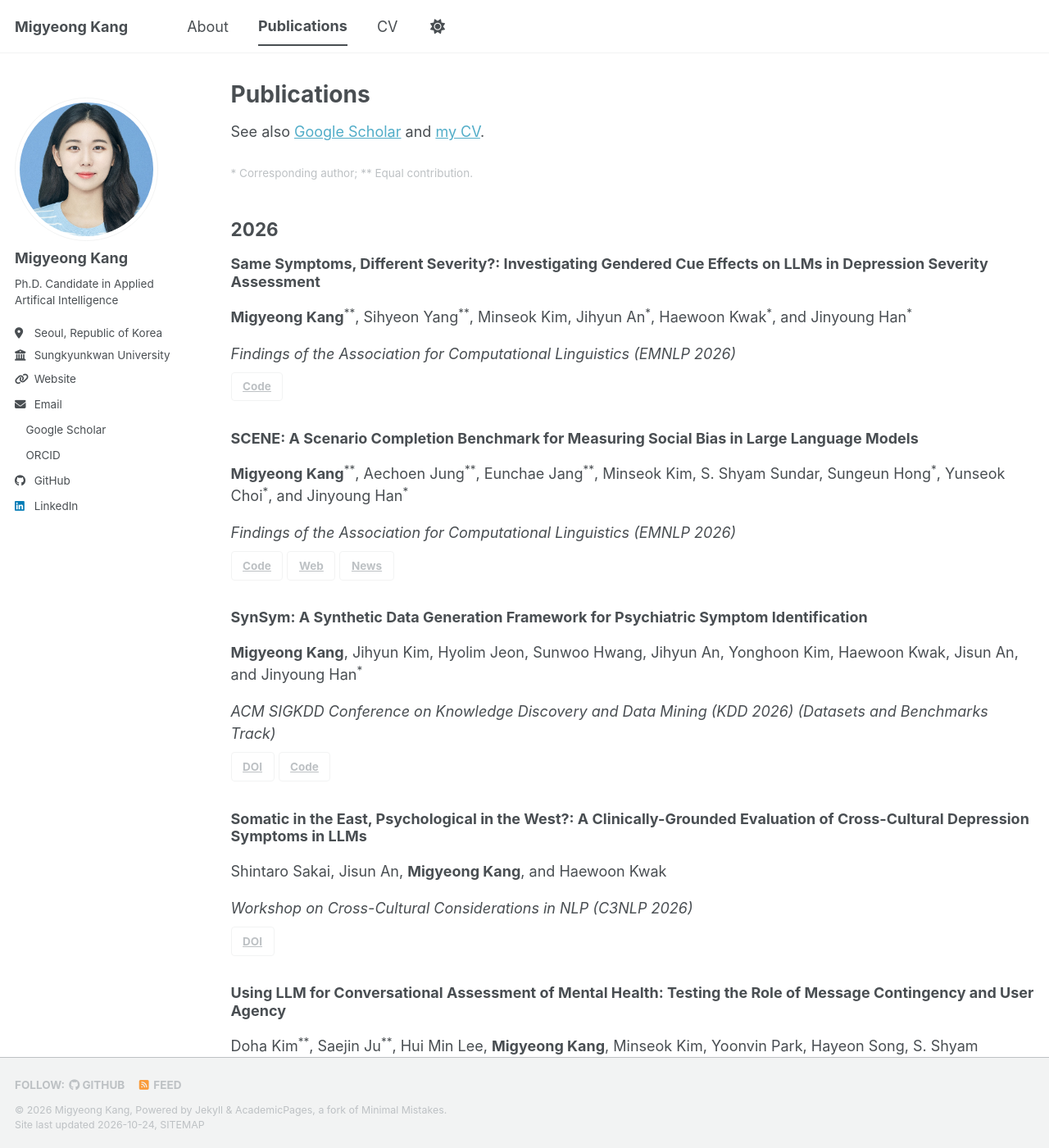
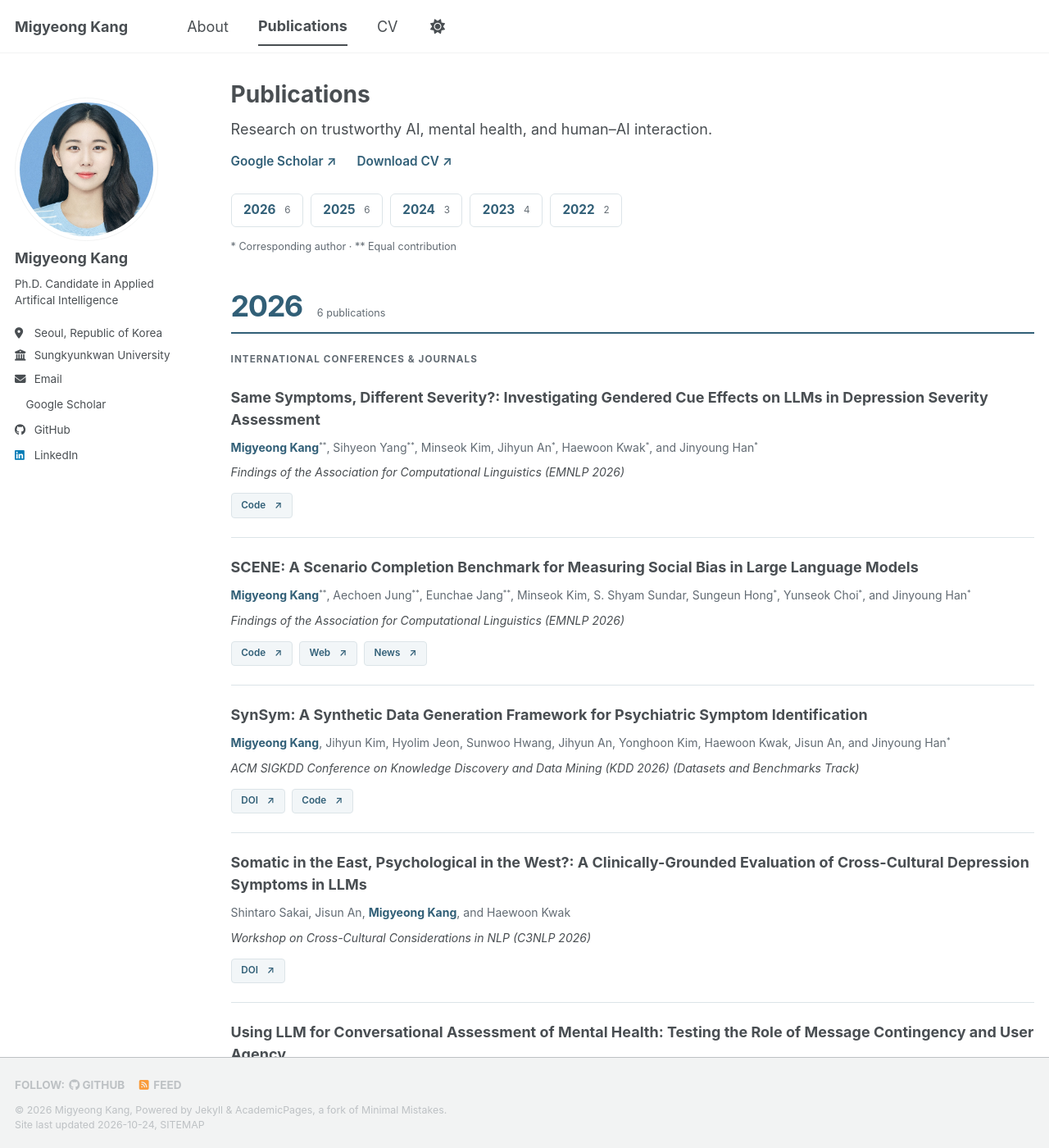
Before and after one commit to gyeong707/gyeong707.github.io, a Jekyll site: the page built from _pages/publications.html, in a window 1280 px wide and 1400 px high. Shown: the whole window at 82% size. Built offline with Jekyll 4.4.1, drawn with Linux system fonts in a browser that asks for light colours; a style sheet for code colours, icons or effects is not loaded; some of the changed text lies outside the part shown.

Commit message:
Refine publication design and update homepage highlights

```diff
--- a/_config.yml
+++ b/_config.yml
@@ -28,7 +28,7 @@ author:
   bio              : "Ph.D. Candidate in Applied Artifical Intelligence"
   location         : "Seoul, Republic of Korea"
   employer         : "Sungkyunkwan University"
-  uri              : "https://gyeong707.github.io"
+  uri              :
   email            : "gy77@g.skku.edu"
 
 
@@ -38,7 +38,7 @@ author:
   googlescholar    : "https://scholar.google.com/citations?user=3GAeEVIAAAAJ"
   inspire-hep      :
   impactstory      :
-  orcid            : "https://orcid.org/0000-0002-8537-8672"
+  orcid            :
   semantic         :
   ssrn             :
   pubmed           :
--- a/_pages/publications.html
+++ b/_pages/publications.html
@@ -5,31 +5,48 @@ permalink: /publications/
 author_profile: true
 ---
 
-<p>See also <a href="{{ site.author.googlescholar }}">Google Scholar</a>
-and <a href="{{ '/files/Migyeong_Kang_CV.pdf' | relative_url }}">my CV</a>.</p>
-<p class="page__meta">* Corresponding author; ** Equal contribution.</p>
-
 {% assign years = site.data.papers | group_by: "year" %}
+<div class="publications-page">
+  <div class="publications-intro">
+    <p>Research on trustworthy AI, mental health, and human–AI interaction.</p>
+    <div class="publications-resources">
+      <a href="{{ site.author.googlescholar }}">Google Scholar <span aria-hidden="true">↗</span></a>
+      <a href="{{ '/files/Migyeong_Kang_CV.pdf' | relative_url }}">Download CV <span aria-hidden="true">↗</span></a>
+    </div>
+  </div>
+  <nav class="publication-years" aria-label="Browse publications by year">
     {% for year in years %}
-<section aria-labelledby="year-{{ year.name }}">
+    <a href="#year-{{ year.name }}">{{ year.name }} <span>{{ year.items.size }}</span></a>
+    {% endfor %}
+  </nav>
+  <p class="publication-legend">* Corresponding author · ** Equal contribution</p>
+  {% for year in years %}
+  <section class="publication-year" aria-labelledby="year-{{ year.name }}">
+    <header class="publication-year-heading">
       <h2 id="year-{{ year.name }}">{{ year.name }}</h2>
+      <span>{{ year.items.size }} publications</span>
+    </header>
+    {% assign domestic_started = false %}
     {% for paper in year.items %}
-  {% if paper.category == "domestic" %}
-    {% assign previous_index = forloop.index0 | minus: 1 %}
-    {% if forloop.first or year.items[previous_index].category != "domestic" %}
-    <h3>Domestic Conferences</h3>
+      {% if paper.category == "domestic" and domestic_started == false %}
+        <h3 class="publication-category">Domestic Conferences</h3>
+        {% assign domestic_started = true %}
+      {% elsif forloop.first %}
+        <h3 class="publication-category">International Conferences &amp; Journals</h3>
       {% endif %}
-  {% endif %}
-  <article class="publication-entry" style="margin-bottom: 1.75em;">
-    <h3 style="margin-top: 1em; margin-bottom: 0.35em;">{{ paper.title | escape }}</h3>
-    <p style="margin-bottom: 0.35em;">{{ paper.authors | escape | replace: 'Migyeong Kang', '<strong>Migyeong Kang</strong>' | replace: 'Kang, M.', '<strong>Kang, M.</strong>' | replace: '**', '<sup>DOUBLESTAR</sup>' | replace: '*', '<sup>*</sup>' | replace: 'DOUBLESTAR', '**' }}</p>
-    <p style="margin-bottom: 0.5em;"><em>{{ paper.venue | escape }}</em></p>
-    <div>
+      <article class="paper{% if paper.category == 'domestic' %} paper--domestic{% endif %}" aria-labelledby="paper-{{ paper.id }}">
+        <h4 class="paper-title" id="paper-{{ paper.id }}">{{ paper.title | escape }}</h4>
+        <p class="paper-authors">{{ paper.authors | escape | replace: 'Migyeong Kang', '<strong>Migyeong Kang</strong>' | replace: 'Kang, M.', '<strong>Kang, M.</strong>' | replace: '**', '<sup>DOUBLESTAR</sup>' | replace: '*', '<sup>*</sup>' | replace: 'DOUBLESTAR', '**' }}</p>
+        <p class="paper-venue">{{ paper.venue | escape }}</p>
+        {% if paper.links.size > 0 %}
+        <div class="paper-links">
           {% for link in paper.links %}
-      <a class="btn btn--inverse" href="{{ link.url }}">{{ link.label }}</a>
+          <a href="{{ link.url }}" aria-label="{{ link.label }} for {{ paper.title | escape }}">{{ link.label }} <span aria-hidden="true">↗</span></a>
           {% endfor %}
         </div>
+        {% endif %}
       </article>
     {% endfor %}
   </section>
   {% endfor %}
+</div>
--- /dev/null
+++ b/_sass/layout/_publications.scss
@@ -0,0 +1,40 @@
+/* Scoped to the full publication list; the homepage keeps its own layout. */
+.publications-page {
+  --pub-accent: #315f77;
+  --pub-muted: #626b73;
+  --pub-line: #dce4e8;
+  --pub-tint: #f2f6f8;
+  .publications-intro > p { margin: 0 0 .75rem; line-height: 1.65; }
+  .publications-resources { display: flex; flex-wrap: wrap; gap: .6rem 1.4rem; }
+  .publications-resources a { color: var(--pub-accent); font-weight: 600; font-size: .85rem; text-decoration: none; }
+  .publication-years { display: flex; flex-wrap: wrap; gap: .5rem; margin: 1.5rem 0 .8rem; }
+  .publication-years a { display: inline-flex; align-items: center; gap: .6rem; padding: .45rem .8rem; border: 1px solid var(--pub-line); border-radius: 6px; color: var(--pub-accent); text-decoration: none; font-weight: 700; font-size: .85rem; }
+  .publication-years span { color: var(--pub-muted); font-size: .65rem; font-weight: 400; }
+  .publication-legend { font-size: .7rem; color: var(--pub-muted); margin-bottom: 2.3rem; }
+  .publication-year { margin-bottom: 3rem; }
+  .publication-year-heading { display: flex; align-items: baseline; gap: 1rem; border-bottom: 2px solid var(--pub-accent); padding-bottom: .55rem; }
+  .publication-year-heading h2 { margin: 0; padding: 0; border: 0; color: var(--pub-accent); font-size: 2rem; letter-spacing: -.04em; scroll-margin-top: 5rem; }
+  .publication-year-heading > span { color: var(--pub-muted); font-size: .7rem; }
+  .publication-category { margin: 1.3rem 0 .25rem; font-size: .65rem; font-weight: 700; letter-spacing: .09em; text-transform: uppercase; color: var(--pub-muted); }
+  .paper { padding: 1.2rem 0 1.3rem; border-bottom: 1px solid var(--pub-line); }
+  .paper-title { margin: 0 0 .5rem; font-size: 1rem; line-height: 1.5; font-weight: 700; }
+  .paper-authors { margin: 0 0 .4rem; font-size: .78rem; line-height: 1.75; color: var(--pub-muted); }
+  .paper-authors strong { color: var(--pub-accent); font-weight: 700; }
+  .paper-authors sup { font-size: .65em; }
+  .paper-venue { margin: 0; font-size: .78rem; line-height: 1.6; font-style: italic; }
+  .paper-links { display: flex; flex-wrap: wrap; gap: .45rem; margin-top: .75rem; }
+  .paper-links a { display: inline-flex; align-items: center; gap: .6rem; padding: .3rem .65rem; border: 1px solid var(--pub-line); border-radius: 4px; color: var(--pub-accent); background: var(--pub-tint); font-size: .65rem; font-weight: 600; text-decoration: none; }
+  a:hover { text-decoration: underline; }
+  a:focus-visible { outline: 2px solid var(--pub-accent); outline-offset: 4px; }
+  @media (max-width: 600px) {
+    .publication-year-heading h2 { font-size: 1.7rem; }
+    .paper-title { font-size: .95rem; }
+    .publication-years a { padding: .45rem .6rem; }
+  }
+}
+html[data-theme="dark"] .publications-page {
+  --pub-accent: #9bc9df;
+  --pub-muted: #b0bac2;
+  --pub-line: #3c4852;
+  --pub-tint: #25323b;
+}
--- a/assets/css/main.scss
+++ b/assets/css/main.scss
@@ -36,3 +36,4 @@
     "layout/archive",
     "layout/sidebar"
 ;
+@import "layout/publications";
```
Also changed, not shown: _pages/about.md (+21 -2 lines). Lines whose indentation alone changed are shown as unchanged.
